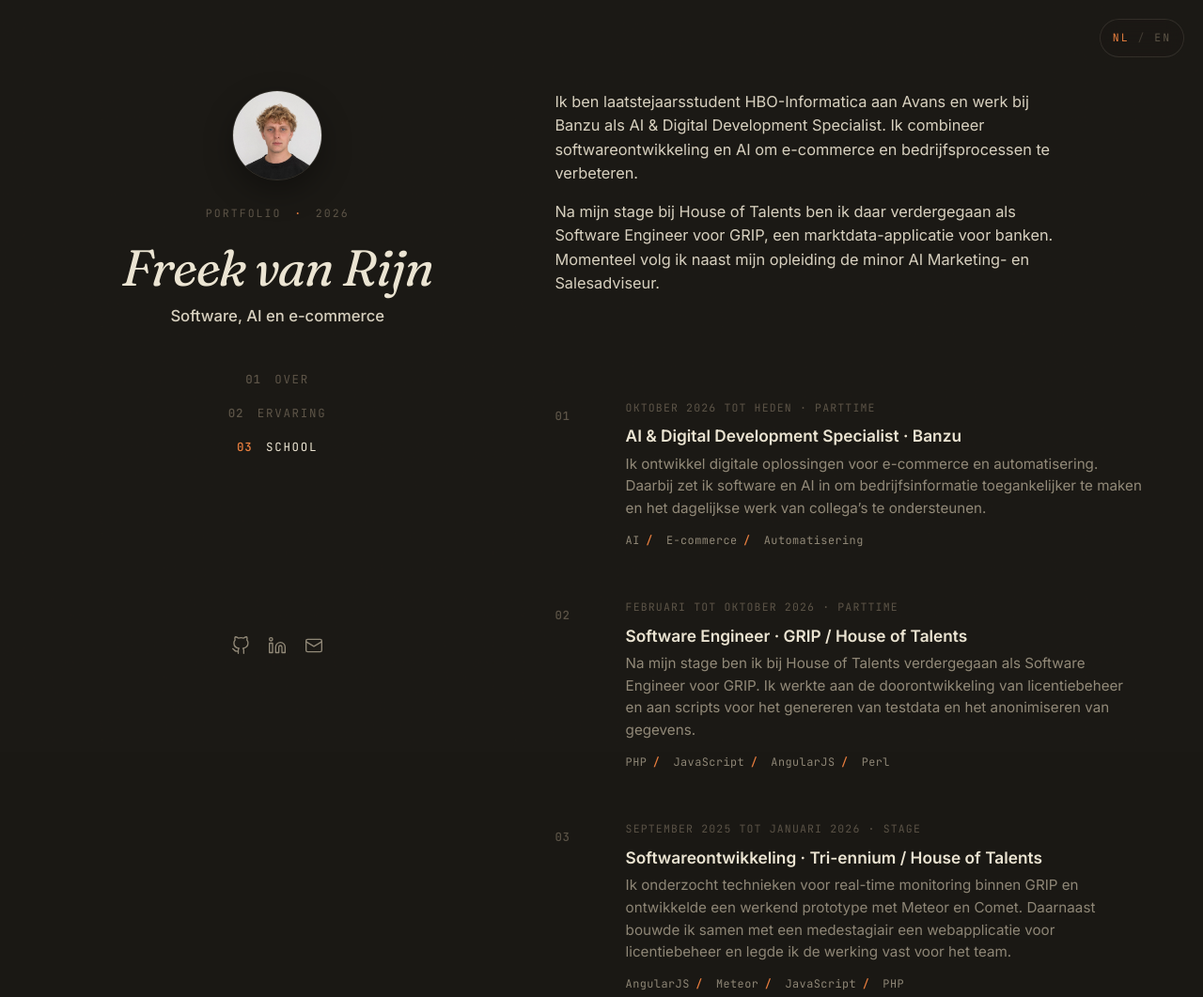
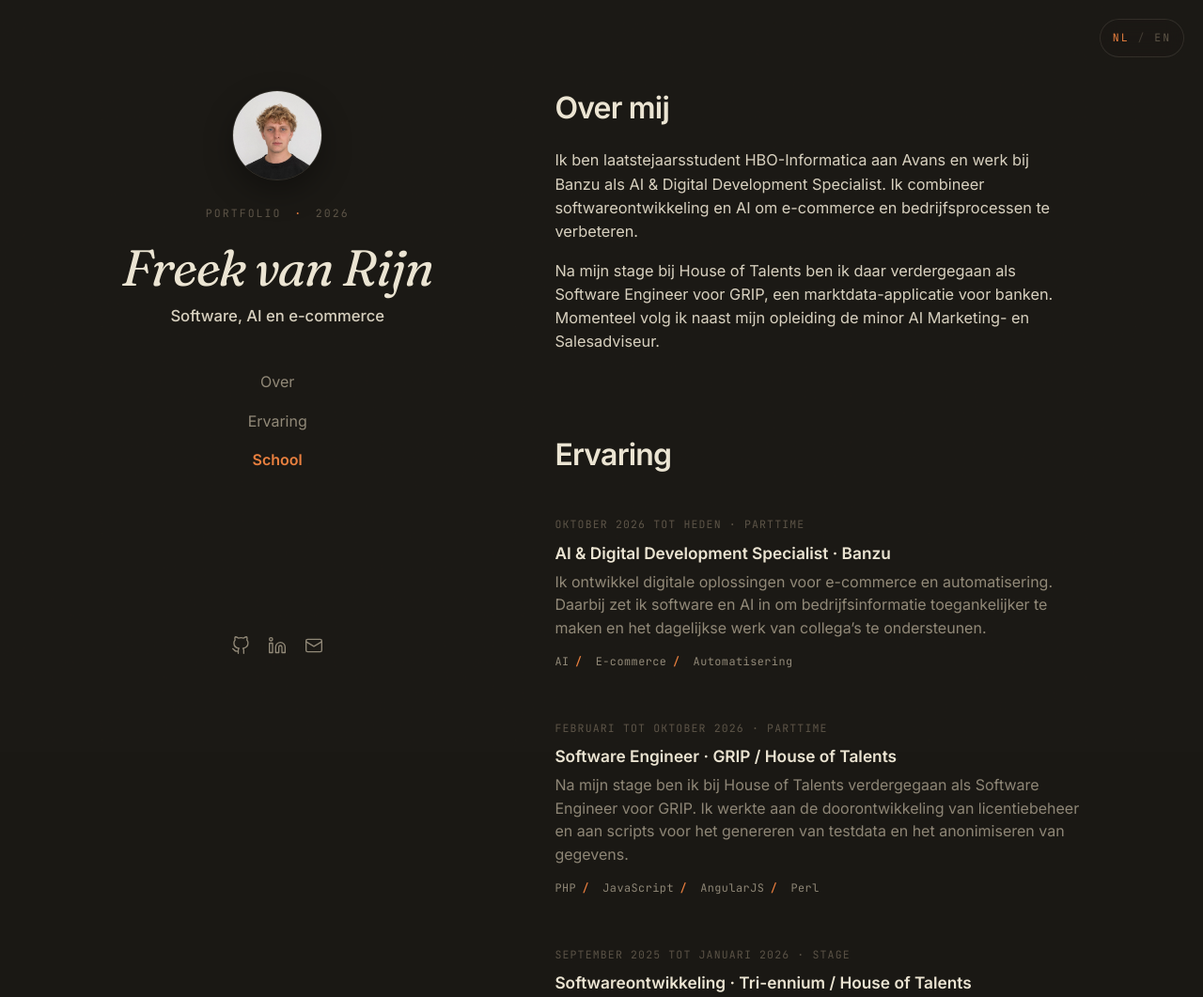
Before and after one commit to Freekvrijn/freekvrijn.github.io, a plain HTML site: page index.html in a window 1280 px wide. Shown: the top 1061 px of the page at 94% size. Drawn offline with Linux system fonts and the light colour scheme.

Commit message:
Toon duidelijke sectiekoppen en verwijder decoratieve nummering

```diff
--- a/index.html
+++ b/index.html
@@ -13,9 +13,9 @@
     element; de JS zet aria-label bij het wisselen van taal.
 
   Layout: sticky sidebar links + scrollende content rechts.
-    LINKS  — taaltoggle, avatar, naam, rol, genummerde nav,
+    LINKS  — taaltoggle, avatar, naam, rol, navigatie,
              live tijd, social icons.
-    RECHTS — §1 Over  §2 Ervaring  §3 School
+    RECHTS — Over, Ervaring, School
 
   Cards: vul per card BEIDE talen in (NL én EN spans).
 -->
@@ -48,7 +48,7 @@
       href="https://fonts.googleapis.com/css2?family=Fraunces:ital,opsz,wght@1,9..144,300;1,9..144,400&family=Inter:wght@300;400;500;600;700&family=JetBrains+Mono:wght@400;500&display=swap"
       rel="stylesheet"
     />
-    <link rel="stylesheet" href="styles.css?v=ccab32756e93" />
+    <link rel="stylesheet" href="styles.css?v=16f91c575d54" />
   </head>
   <body>
     <!-- Subtle grain overlay, fixed above content but non-interactive. -->
@@ -93,7 +93,6 @@
             <ul>
               <li>
                 <a href="#about" data-nav>
-                  <span class="sidenav__num">01</span>
                   <span class="sidenav__label">
                     <span lang="nl">Over</span>
                     <span lang="en">About</span>
@@ -102,7 +101,6 @@
               </li>
               <li>
                 <a href="#experience" data-nav>
-                  <span class="sidenav__num">02</span>
                   <span class="sidenav__label">
                     <span lang="nl">Ervaring</span>
                     <span lang="en">Experience</span>
@@ -111,7 +109,6 @@
               </li>
               <li>
                 <a href="#school" data-nav>
-                  <span class="sidenav__num">03</span>
                   <span class="sidenav__label">School</span>
                 </a>
               </li>
@@ -155,9 +152,9 @@
       <main class="content">
         <!-- §1 OVER / ABOUT -->
         <section id="about" class="content__section" aria-labelledby="about-h">
-          <h2 class="content__sticky-heading" id="about-h">
-            <span lang="nl">over</span>
-            <span lang="en">about</span>
+          <h2 class="content__heading" id="about-h">
+            <span lang="nl">Over mij</span>
+            <span lang="en">About me</span>
           </h2>
           <div class="prose">
             <p lang="nl">
@@ -185,15 +182,14 @@
 
         <!-- Ervaring / Experience -->
         <section id="experience" class="content__section" aria-labelledby="experience-h">
-          <h2 class="content__sticky-heading" id="experience-h">
-            <span lang="nl">ervaring</span>
-            <span lang="en">experience</span>
+          <h2 class="content__heading" id="experience-h">
+            <span lang="nl">Ervaring</span>
+            <span lang="en">Experience</span>
           </h2>
 
           <ol class="card-list">
             <li class="card-row">
               <article class="card card--static">
-                <div class="card__number">01</div>
                 <div class="card__body">
                   <div class="card__when">
                     <span lang="nl">Oktober 2026 tot heden · Parttime</span>
@@ -217,7 +213,6 @@
 
             <li class="card-row">
               <article class="card card--static">
-                <div class="card__number">02</div>
                 <div class="card__body">
                   <div class="card__when">
                     <span lang="nl">Februari tot oktober 2026 · Parttime</span>
@@ -241,7 +236,6 @@
 
             <li class="card-row">
               <article class="card card--static">
-                <div class="card__number">03</div>
                 <div class="card__body">
                   <div class="card__when">
                     <span lang="nl">September 2025 tot januari 2026 · Stage</span>
@@ -265,7 +259,6 @@
 
             <li class="card-row">
               <article class="card card--static">
-                <div class="card__number">04</div>
                 <div class="card__body">
                   <div class="card__when">
                     <span lang="nl">September 2022 tot maart 2025</span>
@@ -292,12 +285,11 @@
 
         <!-- School -->
         <section id="school" class="content__section content__section--school" aria-labelledby="school-h">
-          <h2 class="content__sticky-heading" id="school-h">school</h2>
+          <h2 class="content__heading" id="school-h">School</h2>
 
           <ul class="card-list">
             <li class="card-row">
               <article class="card card--static">
-                <div class="card__number">01</div>
                 <div class="card__body">
                   <div class="card__when">
                     <span lang="nl">2022 tot heden</span>
@@ -322,7 +314,6 @@
 
             <li class="card-row">
               <a class="card" href="/mindsetandgrowth/">
-                <div class="card__number">02</div>
                 <div class="card__body">
                   <div class="card__when">
                     <span lang="nl">2026 · Minor</span>
--- a/styles.css
+++ b/styles.css
@@ -297,39 +297,16 @@ html[data-lang="en"] body [lang="nl"] { display: none; }
 .sidenav li + li { margin-top: 0.15rem; }
 
 .sidenav a {
-  display: inline-flex;
-  align-items: baseline;
-  gap: 0.9rem;
+  display: inline-block;
   padding: 0.45rem 0;
-  font-family: var(--font-mono);
-  font-size: 0.78rem;
-  letter-spacing: 0.14em;
-  text-transform: uppercase;
-  color: var(--text-faint);
+  font-family: var(--font-sans);
+  font-size: 1rem;
+  color: var(--text-mute);
   transition: color 0.2s ease;
 }
-
-.sidenav__num {
-  color: var(--text-faint);
-  font-weight: 500;
-  letter-spacing: 0.06em;
-  transition: color 0.2s ease;
-}
-.sidenav__label {
-  transition: color 0.2s ease;
-}
-
 .sidenav a:hover,
-.sidenav a:focus-visible {
-  color: var(--text-bright);
-}
-.sidenav a:hover .sidenav__num,
-.sidenav a:focus-visible .sidenav__num {
-  color: var(--accent);
-}
-
-.sidenav a.is-active { color: var(--text-bright); }
-.sidenav a.is-active .sidenav__num { color: var(--accent); }
+.sidenav a:focus-visible { color: var(--text-bright); }
+.sidenav a.is-active { color: var(--accent); font-weight: 600; }
 
 /* ── 9. SOCIALS ────────────────────────────────────────────── */
 .socials {
@@ -363,32 +340,15 @@ html[data-lang="en"] body [lang="nl"] { display: none; }
 }
 .content__section:last-of-type { margin-bottom: 0; }
 
-/* Mobile-only section label: " / about " with slash in accent */
-.content__sticky-heading {
-  position: sticky;
-  top: 0;
-  z-index: 20;
-  margin: 0 calc(var(--gutter) * -1) 1.5rem;
-  padding: 0.85rem var(--gutter);
-  background: color-mix(in srgb, var(--bg) 88%, transparent);
-  backdrop-filter: blur(10px) saturate(140%);
-  -webkit-backdrop-filter: blur(10px) saturate(140%);
-  font-family: var(--font-mono);
-  font-size: 0.78rem;
-  letter-spacing: 0.16em;
-  text-transform: lowercase;
+/* Visible section headings on every screen size. */
+.content__heading {
+  margin: 0 0 1.5rem;
+  font-family: var(--font-sans);
+  font-size: clamp(1.75rem, 2.5vw, 2.25rem);
+  line-height: 1.2;
+  font-weight: 600;
+  letter-spacing: -0.025em;
   color: var(--text-bright);
-  font-weight: 500;
-}
-.content__sticky-heading::before {
-  content: "/ ";
-  color: var(--accent);
-}
-.content__section--school .content__sticky-heading::before {
-  color: var(--accent-school);
-}
-@media (min-width: 1024px) {
-  .content__sticky-heading { display: none; }
 }
 
 .prose {
@@ -416,9 +376,7 @@ html[data-lang="en"] body [lang="nl"] { display: none; }
    arrow nudges up-right. */
 .card {
   position: relative;
-  display: grid;
-  grid-template-columns: 56px 1fr;
-  gap: 1.2rem;
+  display: block;
   padding: 1.4rem 1.5rem;
   margin: 0 -1.5rem;
   border-radius: 6px;
@@ -429,10 +387,8 @@ html[data-lang="en"] body [lang="nl"] { display: none; }
 }
 @media (max-width: 720px) {
   .card {
-    grid-template-columns: 1fr;
     padding: 1.2rem 1.25rem;
     margin: 0 -1.25rem;
-    gap: 0.4rem;
   }
 }
 
@@ -466,24 +422,6 @@ html[data-lang="en"] body [lang="nl"] { display: none; }
 }
 .card:hover::after,
 .card:focus-visible::after { opacity: 1; }
-
-/* Number prefix — mono, accent on hover */
-.card__number {
-  font-family: var(--font-mono);
-  font-size: 0.78rem;
-  font-weight: 500;
-  letter-spacing: 0.06em;
-  color: var(--text-faint);
-  padding-top: 0.5rem;
-  transition: color 0.2s ease;
-}
-.card:hover .card__number,
-.card:focus-visible .card__number { color: var(--accent); }
-.content__section--school .card:hover .card__number,
-.content__section--school .card:focus-visible .card__number { color: var(--accent-school); }
-@media (max-width: 720px) {
-  .card__number { padding-top: 0; }
-}
 
 .card--static { cursor: default; }
 
@@ -531,7 +469,7 @@ html[data-lang="en"] body [lang="nl"] { display: none; }
 
 .card__desc {
   color: var(--text-mute);
-  font-size: 0.95rem;
+  font-size: 1rem;
   line-height: 1.55;
   max-width: 36rem;
   min-height: 1em;
```
